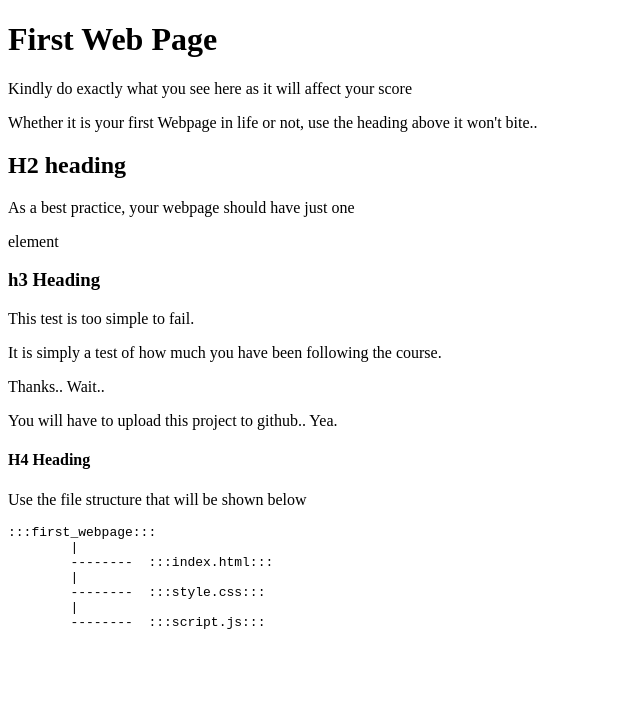
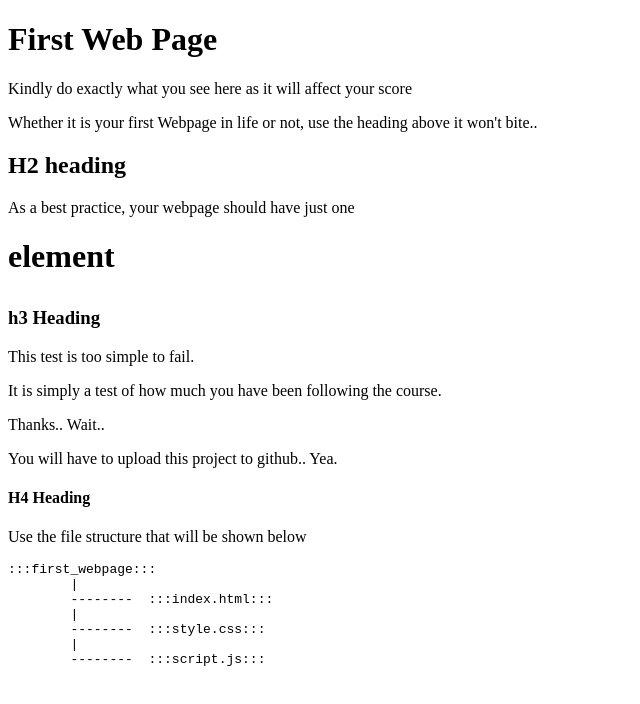
Before and after one commit to Dinzelflash/Html-Repo, a plain HTML site: page Front-end Files/index.html in a window 1280 px wide. Shown: the whole page, without its empty margins (0-640 px from the left). Drawn offline with Linux system fonts and the light colour scheme.

Commit message:
Update index.html

```diff
--- a/Front-end Files/index.html
+++ b/Front-end Files/index.html
@@ -10,7 +10,7 @@
         <p>Whether it is your first Webpage in life or not, use the heading above it won't bite..</p>
     <h2> H2 heading</h2>
         <p>As a best practice, your webpage should have just one</p>
-        <p>element</p>
+        <p> <h1> element</p>
     <h3> h3 Heading </h3>
         <p> This test is too simple to fail.</p>
         <p>It is simply a test of how much you have been following the course. </p>
```
